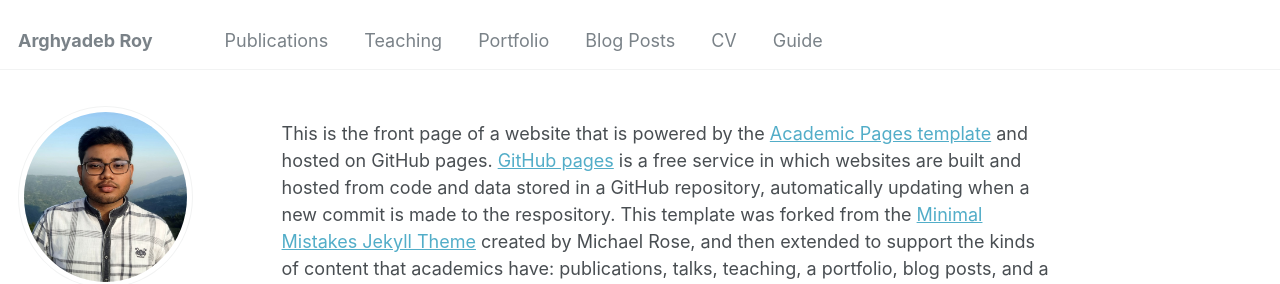
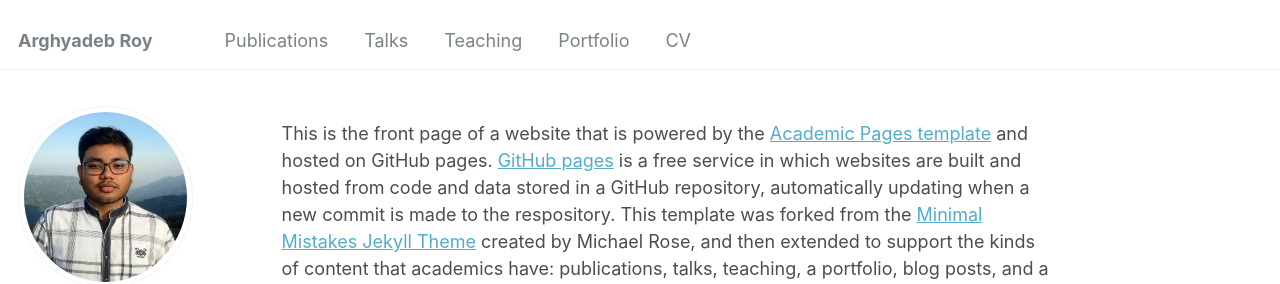
Before and after one commit to arghyadebroy/arghyadebroy.github.io, a Jekyll site: the page built from _pages/about.md, in a window 1280 px wide. Shown: the top 284 px of the page. Built offline with Jekyll 4.4.1, drawn with Linux system fonts in a browser that asks for light colours; some web fonts are replaced.

Commit message:
Update navigation.yml

```diff
--- a/_data/navigation.yml
+++ b/_data/navigation.yml
@@ -8,17 +8,14 @@ main:
   - title: "Publications"
     url: /publications/
 
+  - title: "Talks"
+    url: /talks/
+
   - title: "Teaching"
     url: /teaching/
 
   - title: "Portfolio"
     url: /portfolio/
 
-  - title: "Blog Posts"
-    url: /year-archive/
-
   - title: "CV"
     url: /cv/
-
-  - title: "Guide"
-    url: /markdown/
```
